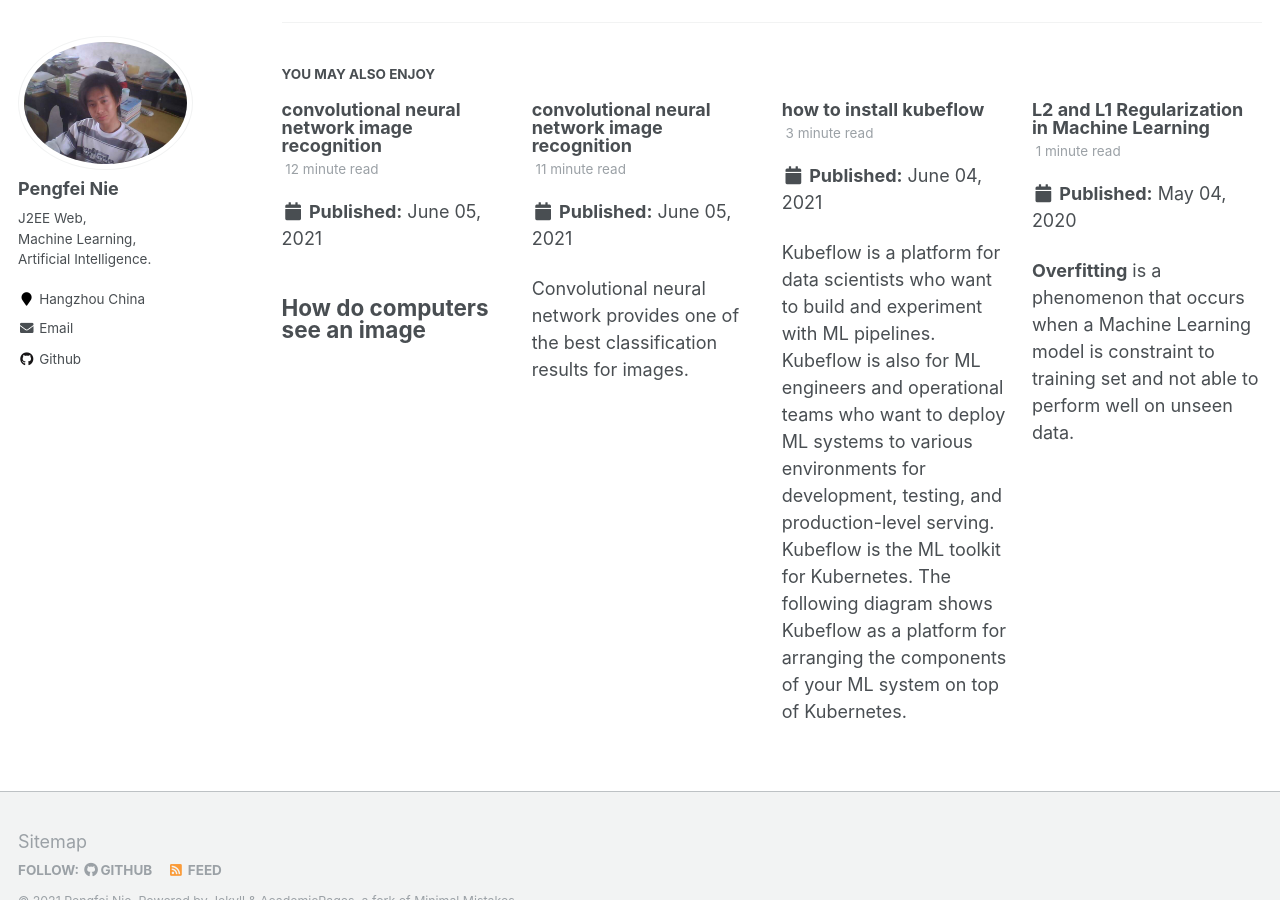
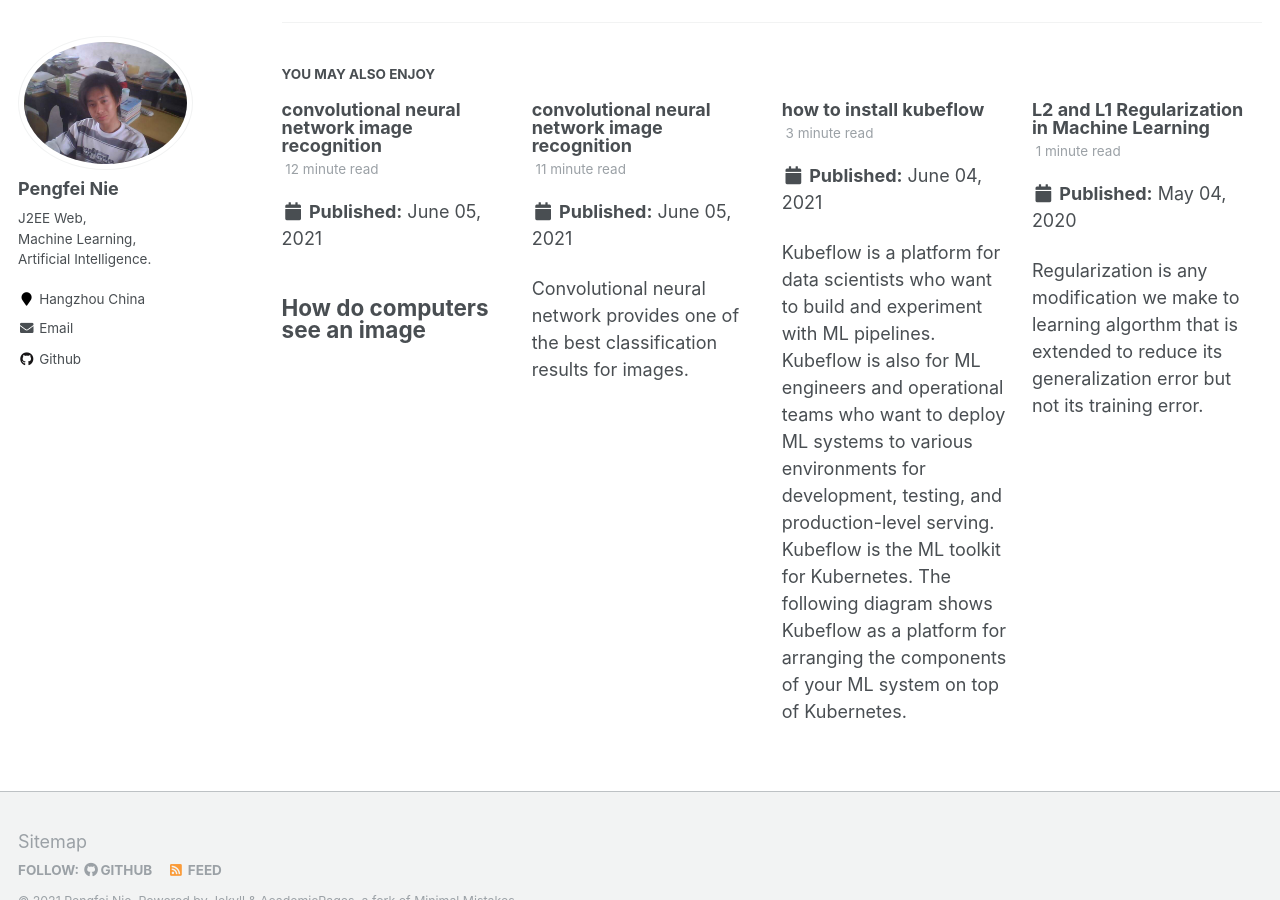
Before and after one commit to pengfeinie/pengfeinie.github.io, a Jekyll site: the page built from _posts/2020-05-05-understanding-AlexNet.md, in a window 1280 px wide and 900 px high, scrolled down 3420 px. Built offline with Jekyll 4.4.1, drawn with Linux system fonts in a browser that asks for light colours.

Commit message:
definition

```diff
--- a/_posts/2020-05-06-l2-and-l1-regularization-in-machine-learning.md
+++ b/_posts/2020-05-06-l2-and-l1-regularization-in-machine-learning.md
@@ -4,6 +4,10 @@ date: 2020-05-04
 tags:
   - Regularization
 ---
+
+Regularization is any modification we make to learning algorthm that is extended to reduce its generalization error but not its training error.
+
+
 
 **Overfitting** is a phenomenon that occurs when a Machine Learning model is constraint to training set and not able to perform well on unseen data.
 
```
